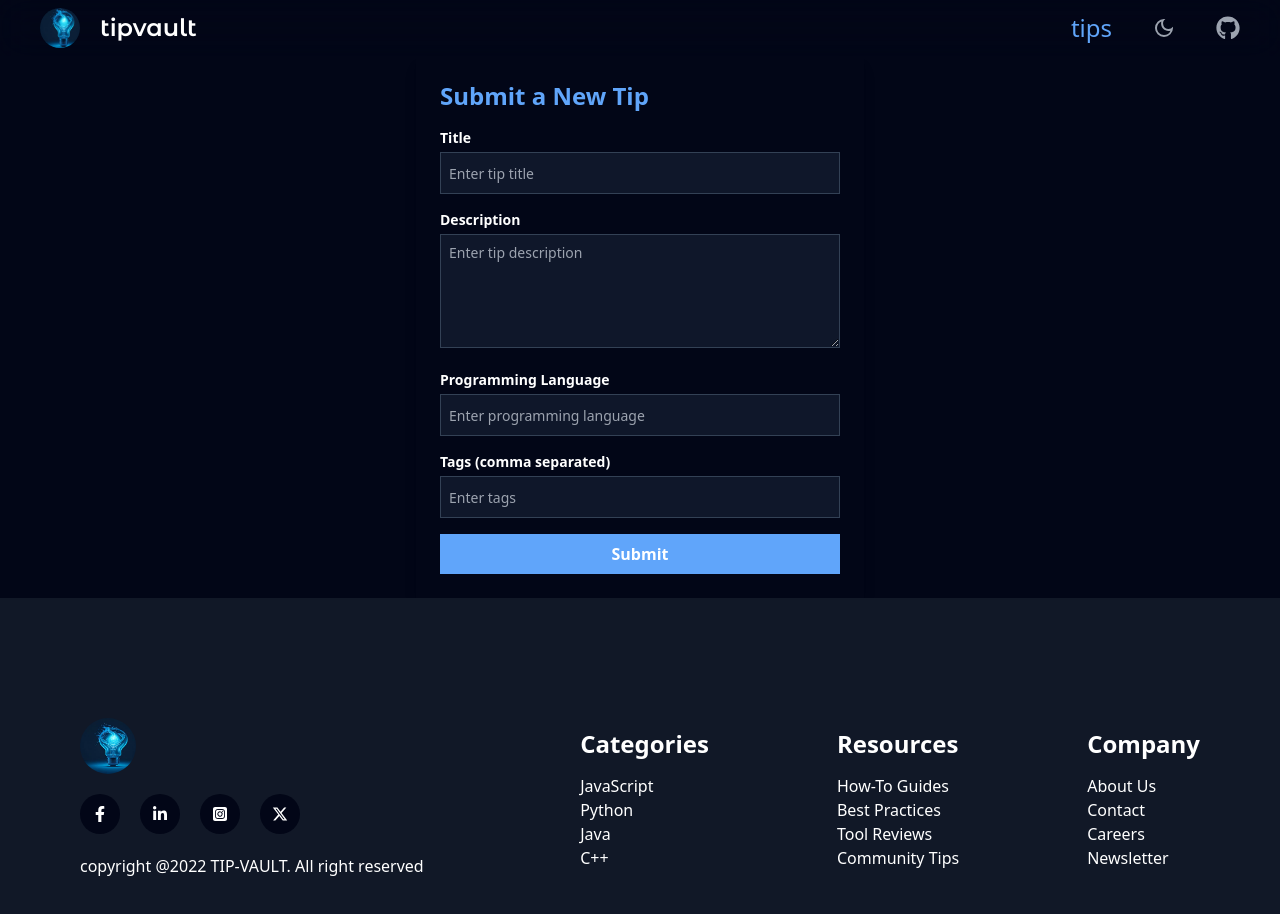
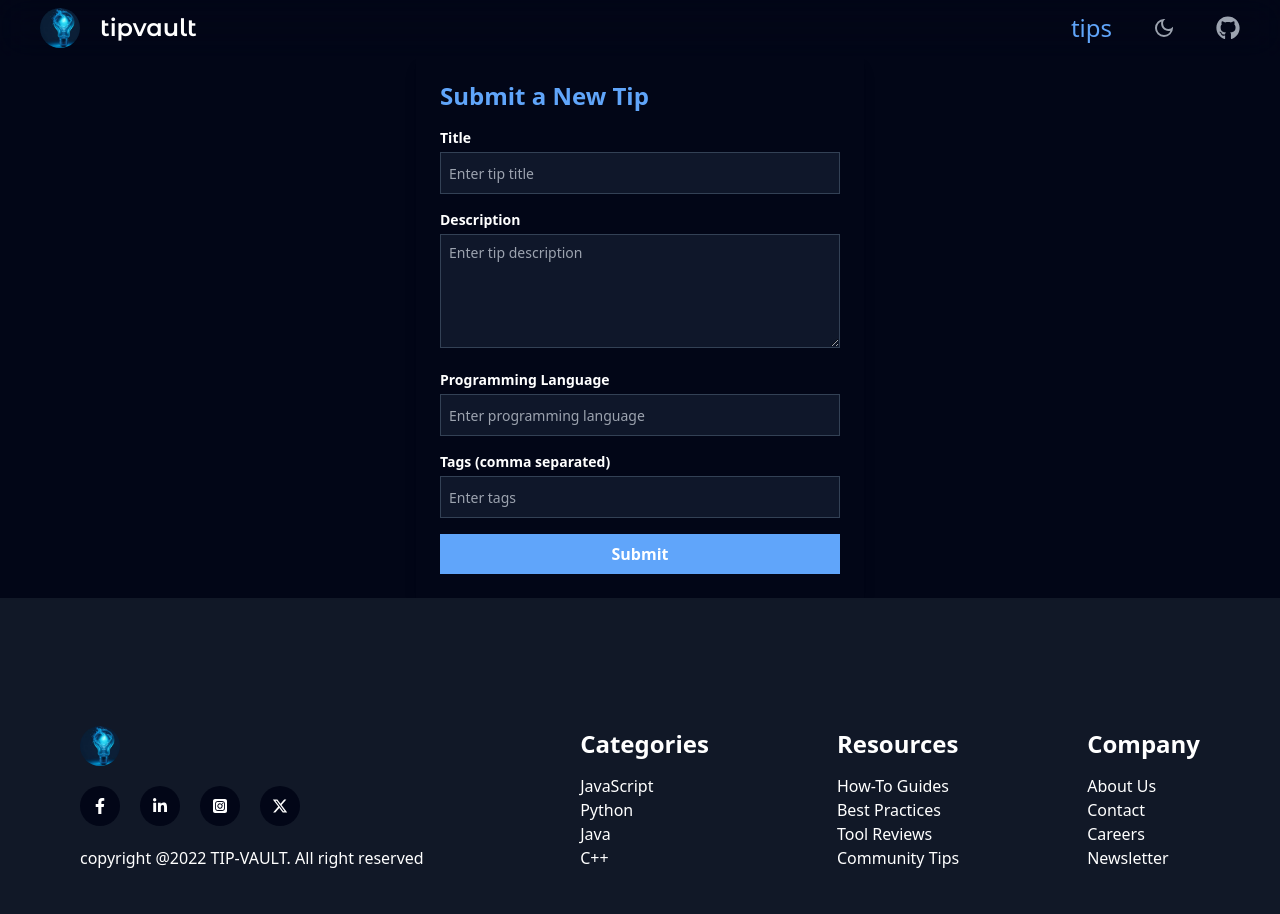
Before and after one commit to Dubby-Bantin/tipvault, a React (Vite) app: page /create in a window 1280 px wide. Shown: the top 914 px of the page. Built offline with nearby package versions, Linux system fonts and the light colour scheme.

Commit message:
changed title

```diff
--- a/src/components/Footer.tsx
+++ b/src/components/Footer.tsx
@@ -7,7 +7,7 @@ const Footer = () => {
     <div className="bg-secondary lg:py-0 py-10 min-h-[50dvh] text-white flex items-center justify-between lg:px-20 px-10 flex-wrap">
       <div className="flex flex-col gap-5 relative  flex-wrap">
         <Link to={"/"}>
-          <img src={logo} alt="" className="h-14 w-[3.5rem] rounded-full" />
+          <img src={logo} alt="" className="h-10 w-[2.5rem] rounded-[50%] object-cover" />
         </Link>
         <div className="flex items-center text-white gap-5">
           {footerIcons?.map((Icon, i) => (
```
